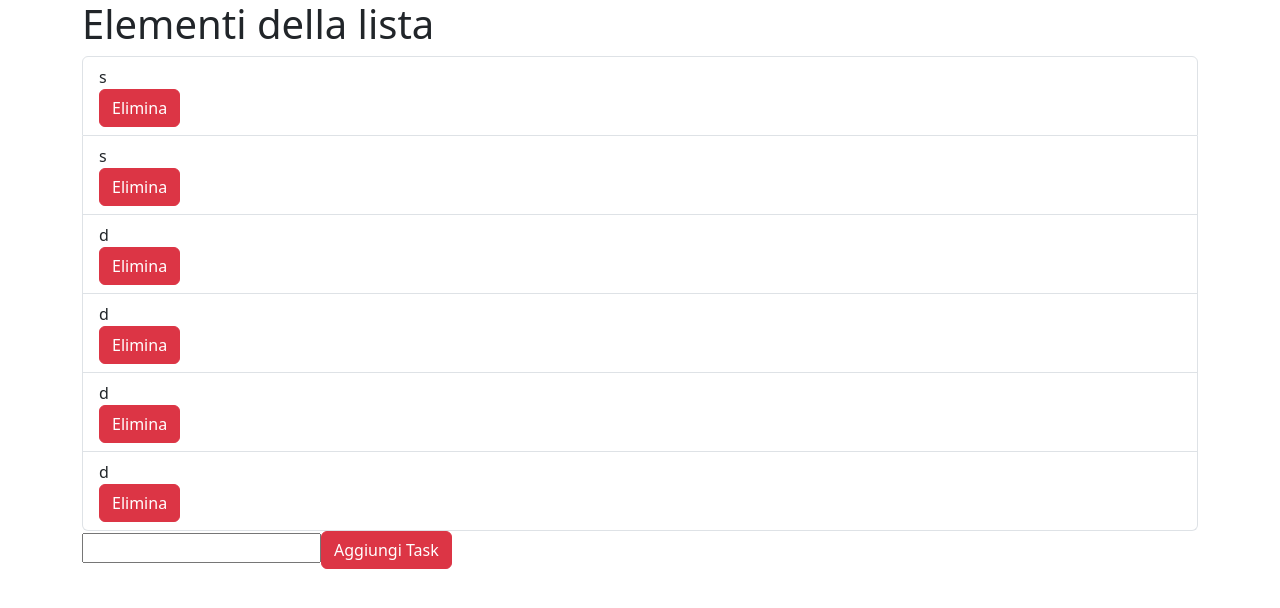
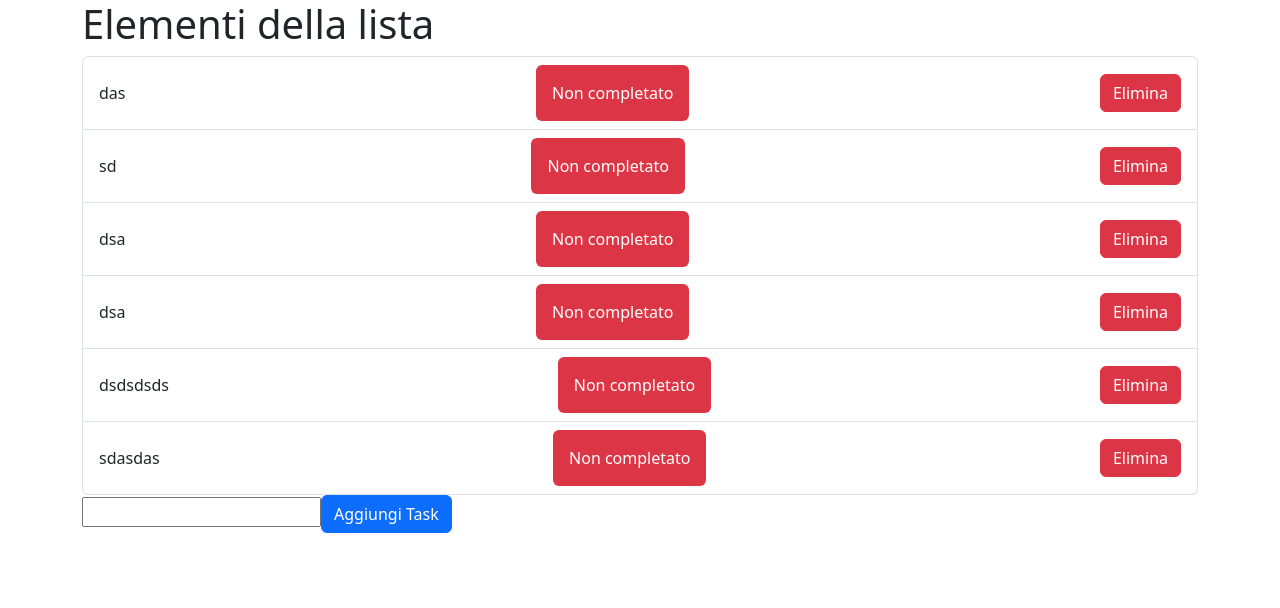
Before and after one commit to MicheleSantoro20/php-todo-list-json, a PHP site: page / in a window 1280 px wide. Shown: the top 608 px of the page. Run offline with PHP 8.4, Linux system fonts and the light colour scheme; some libraries are stand-ins or nearby versions.

Commit message:
Fixato bug relativo alla rimozione di elementi della lista su più pagine e risolto duplicazione di id

```diff
--- a/database.json
+++ b/database.json
@@ -1 +1 @@
-[{"testo":"s","done":false,"id":1},{"testo":"s","done":false,"id":2},{"testo":"d","done":false,"id":3},{"testo":"d","done":false,"id":4},{"testo":"d","done":false,"id":5},{"testo":"d","done":false,"id":6}]
+[{"testo":"das","done":false,"id":1},{"testo":"sd","done":false,"id":3},{"testo":"dsa","done":false,"id":4},{"testo":"dsa","done":false,"id":5},{"testo":"dsdsdsds","done":false,"id":7},{"testo":"sdasdas","done":false,"id":8}]
--- a/index.php
+++ b/index.php
@@ -14,14 +14,16 @@
         <div class="container">
             <h1>Elementi della lista</h1>
             <ul class="list-group">
-                <li v-for="(task, i) in taskList" :key="i" class="list-group-item list-group-item-action " :class="task.done ? 'text-decoration-line-through': ''" >
-                    <div @click="confirmDone(i)"> {{ task.testo }} </div>
+                <li v-for="(task, i) in taskList" :key="i" class="list-group-item list-group-item-action d-flex justify-content-between align-items-center" >
+                    <div :class="task.done ? 'text-decoration-line-through': ''"> {{ task.testo }}</div>
+                    <span class="text-bg-success p-3 rounded" v-if="task.done == true"  @click="confirmDone(i)">Completato</span>
+                    <span class="text-bg-danger p-3 rounded" v-else="task.done == false"  @click="confirmDone(i)">Non completato</span>
                     <button class="btn btn-danger" @click="delTask(i)" >Elimina</button>
                 </li>
 
             </ul>
             <input v-model="listItem" min="5" type="text"/>
-            <button class="btn btn-danger" @click="addTask" >Aggiungi Task</button>
+            <button class="btn btn-primary" @click="addTask" >Aggiungi Task</button>
         </div>
     </div>
 
--- a/server.php
+++ b/server.php
@@ -8,11 +8,10 @@
 
 
     if (isset($_POST['addedTask']) && $_POST['addedTask'] != '') {
-
         $tasks[] = [
             'testo' => $_POST['addedTask'],
             'done' => false,
-            'id' => count($tasks) + 1  ,
+            'id' => end($tasks)['id'] + 1  ,
         ];
         $json_string = json_encode($tasks);
         file_put_contents('database.json', $json_string);
```
